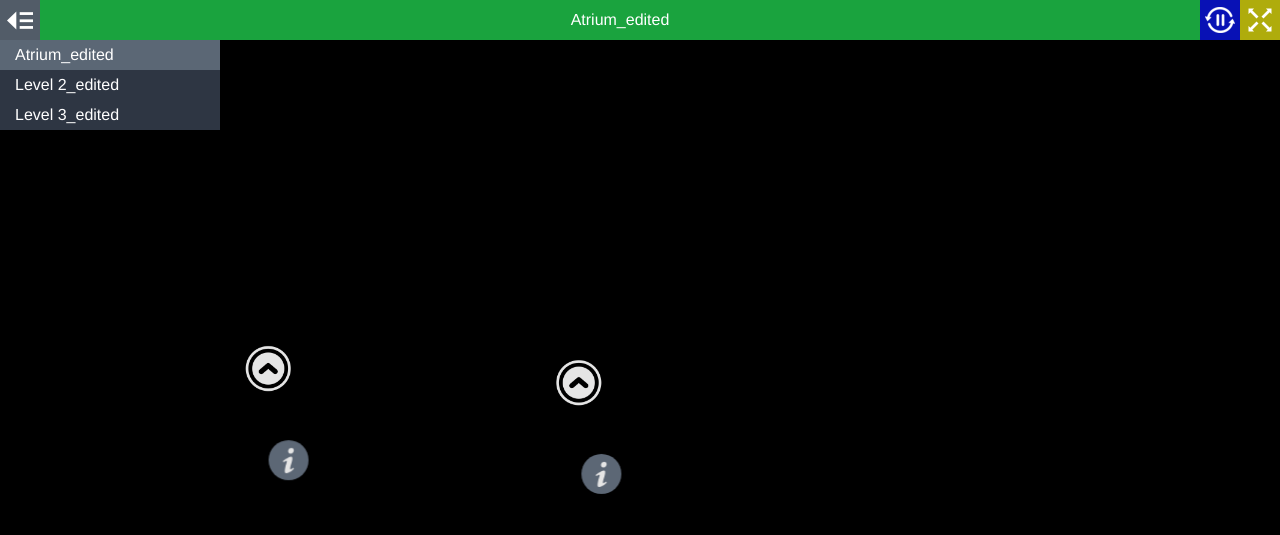
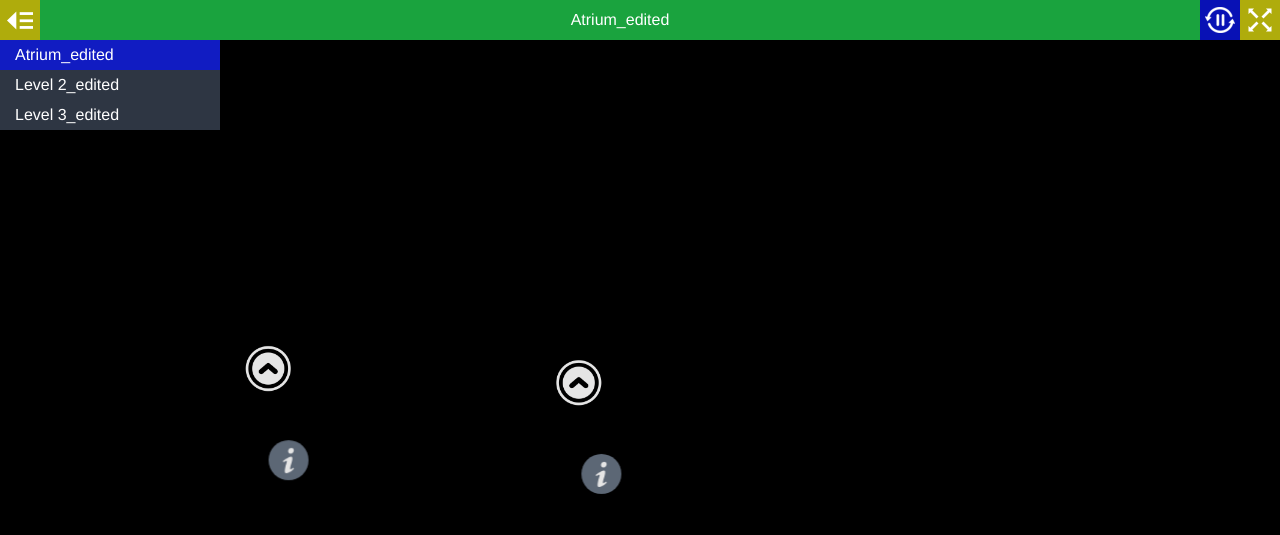
Before and after one commit to w0ng0wen/owen, a plain HTML site: page index.html in a window 1280 px wide. Drawn offline with Linux system fonts and the light colour scheme.

Commit message:
Update style.css

```diff
--- a/style.css
+++ b/style.css
@@ -207,8 +207,8 @@ body.fullscreen-enabled.mobile #autorotateToggle {
   width: 40px;
   height: 40px;
   padding: 5px;
-  background-color: rgb(103,115,131);
-  background-color: rgba(103,115,131,0.8);
+  background-color: rgb(219, 216, 15);
+  background-color: rgba(219, 216, 15,0.8);
 }
 
 .mobile #sceneListToggle {
@@ -325,8 +325,8 @@ body.fullscreen-enabled.mobile #autorotateToggle {
 }
 
 #sceneList .scene.current {
-  background-color: rgb(103,115,131);
-  background-color: rgba(103,115,131,0.8);
+  background-color: rgb(11, 22, 227);
+  background-color: rgba(11, 22, 227,0.8);
 }
 
 /* Hide scene list when only a single scene exists */
```
